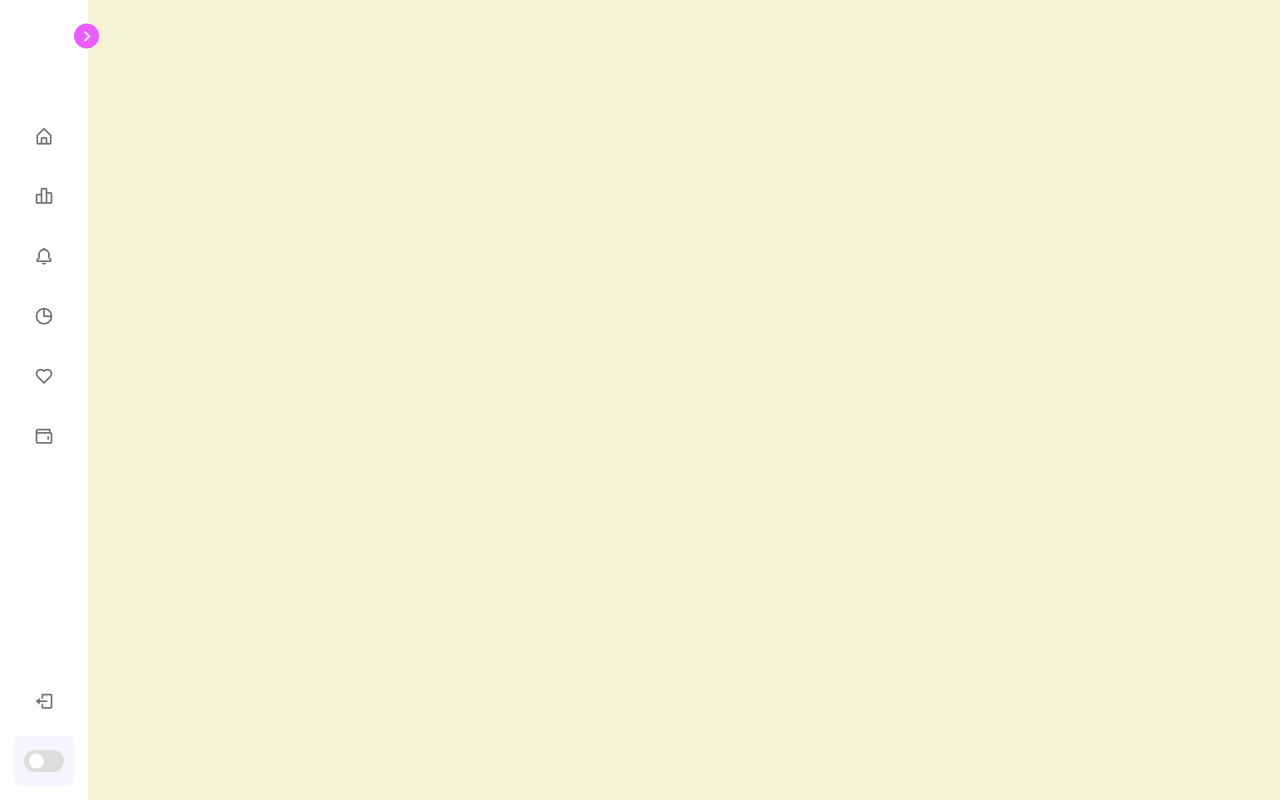
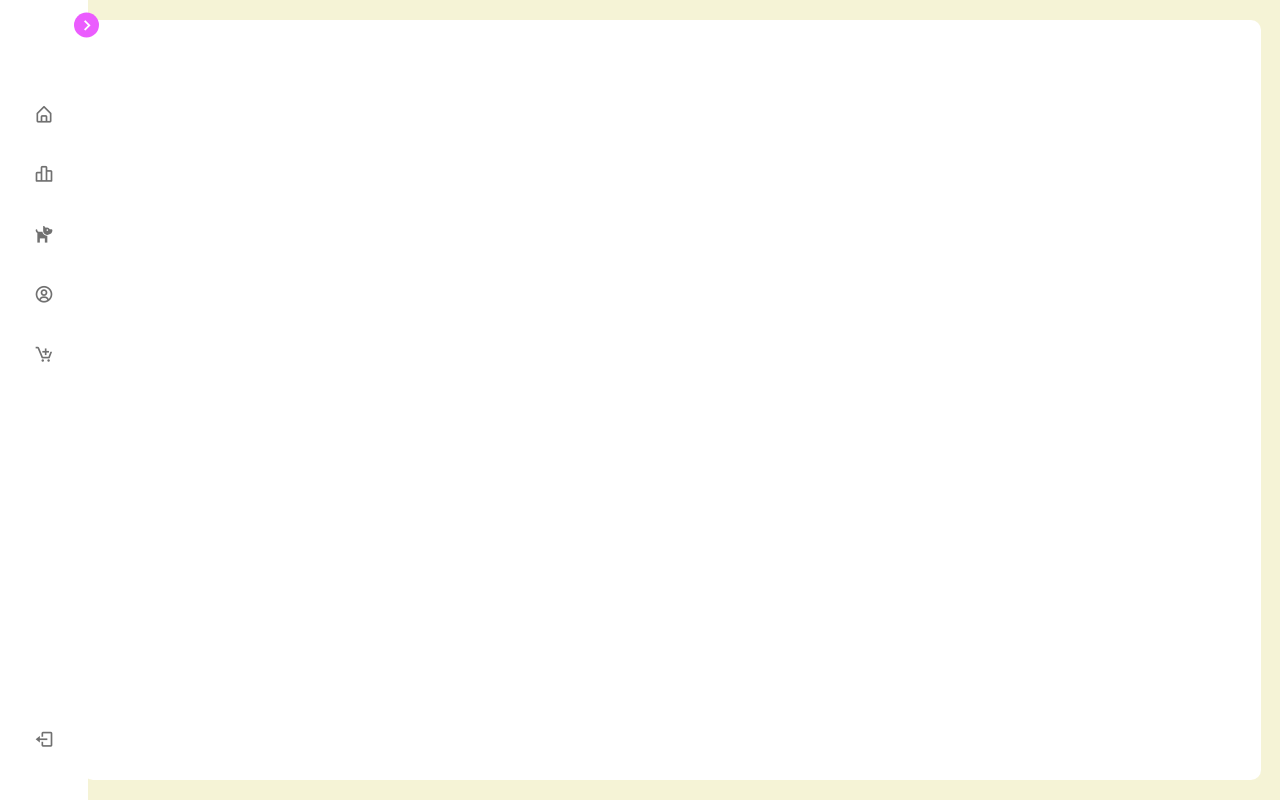
Before and after one commit to edufrasson/Pet4You, a PHP site: template App/View/modules/Cliente/NovoCliente.php in a window 1280 px wide. Run offline with PHP 8.4, Linux system fonts and the light colour scheme; the template is opened without the code that fills it, so the values that code supplies are empty.

Commit message:
feat: estruturando nav e container

```diff
--- a/App/View/css/global.css
+++ b/App/View/css/global.css
@@ -6,3 +6,33 @@
   box-sizing: border-box;
   font-family: "Poppins" , sans-serif;
 }
+
+/* Main */
+
+body{
+  display: flex;
+  justify-content: space-around;
+}
+
+.main-container{
+  margin-left: 5%;
+  width: 92vw;
+  height: 100vh;
+  display: flex;
+  justify-content: center;
+  align-items: center;
+  transition: 0.2s;
+}
+
+.main-alt-size{
+  width: 84vw;
+  margin-left: 13%;
+  transition: 0.2s;
+}
+
+.container-card{
+  width: 100%;
+  height: 95%;
+  background-color: white;
+  border-radius: 10px;
+}
--- a/App/View/css/navbar.css
+++ b/App/View/css/navbar.css
@@ -126,7 +126,8 @@ header .image-text .profession{
     justify-content: center;
     font-size: 22px;
     cursor: pointer;
-    transition: var(--tran-05);
+    /*transition: var(--tran-05);*/
+    transition: 0.2s;
 }
 body.dark .sidebar header .toggle{
     color: var(--text-color);
--- a/App/View/includes/css_config.php
+++ b/App/View/includes/css_config.php
@@ -6,4 +6,4 @@
 <link rel="stylesheet" href="./../../View/bootstrap/css/bootstrap.min.css">
 <link rel="stylesheet" href="View/css/global.css">
 <link rel="stylesheet" href="View/css/navbar.css">
-<link href='https://unpkg.com/boxicons@2.0.7/css/boxicons.min.css' rel='stylesheet'>
+<link href='https://unpkg.com/boxicons@2.1.4/css/boxicons.min.css' rel='stylesheet'>
--- a/App/View/includes/js_config.php
+++ b/App/View/includes/js_config.php
@@ -2,6 +2,7 @@
     Este é um arquivo responsável por armazenar itens relacionados ao js da
     sua aplicação, seja ele links de frameworks e muito mais.
 -->
+<script src="https://unpkg.com/boxicons@2.1.4/dist/boxicons.js"></script>
 
 <script src="./../../View/bootstrap/js/bootstrap.bundle.min.js"></script>
 
@@ -13,8 +14,10 @@
       searchBtn = body.querySelector(".search-box"),
       modeSwitch = body.querySelector(".toggle-switch"),
       modeText = body.querySelector(".mode-text");
+      mainContainer = body.querySelector(".main-container");
 toggle.addEventListener("click" , () =>{
     sidebar.classList.toggle("close");
+    mainContainer.classList.toggle("main-alt-size");
 })
 searchBtn.addEventListener("click" , () =>{
     sidebar.classList.remove("close");
--- a/App/View/includes/navbar.php
+++ b/App/View/includes/navbar.php
@@ -5,8 +5,8 @@
                 <!--<img src="logo.png" alt="">-->
             </span>
             <div class="text logo-text">
-                <span class="name">Codinglab</span>
-                <span class="profession">Web developer</span>
+                <span class="name">PET4YOU</span>
+
             </div>
         </div>
         <i class='bx bx-chevron-right toggle'></i>
@@ -23,33 +23,28 @@
             <li class="nav-link">
                 <a href="#">
                     <i class='bx bx-bar-chart-alt-2 icon'></i>
-                    <span class="text nav-text">Revenue</span>
+                    <span class="text nav-text">Produtos</span>
                 </a>
             </li>
             <li class="nav-link">
                 <a href="#">
-                    <i class='bx bx-bell icon'></i>
-                    <span class="text nav-text">Notifications</span>
+                    <i class='bx bxs-dog icon'></i>
+                    <span class="text nav-text">Pet</span>
                 </a>
             </li>
             <li class="nav-link">
                 <a href="#">
-                    <i class='bx bx-pie-chart-alt icon'></i>
-                    <span class="text nav-text">Analytics</span>
+                    <i class='bx bx-user-circle icon'></i>
+                    <span class="text nav-text">Cliente</span>
                 </a>
             </li>
             <li class="nav-link">
                 <a href="#">
-                    <i class='bx bx-heart icon'></i>
-                    <span class="text nav-text">Likes</span>
+                    <i class='bx bx-cart-add icon'></i>
+                    <span class="text nav-text">Nova Venda</span>
                 </a>
             </li>
-            <li class="nav-link">
-                <a href="#">
-                    <i class='bx bx-wallet icon'></i>
-                    <span class="text nav-text">Wallets</span>
-                </a>
-            </li>
+
 
         </div>
         <div class="bottom-content">
@@ -59,16 +54,6 @@
                     <span class="text nav-text">Logout</span>
                 </a>
             </li>
-            <li class="mode">
-                <div class="sun-moon">
-                    <i class='bx bx-moon icon moon'></i>
-                    <i class='bx bx-sun icon sun'></i>
-                </div>
-                <span class="mode-text text">Dark mode</span>
-                <div class="toggle-switch">
-                    <span class="switch"></span>
-                </div>
-            </li>
 
         </div>
     </div>
--- a/App/View/modules/Cliente/NovoCliente.php
+++ b/App/View/modules/Cliente/NovoCliente.php
@@ -10,8 +10,12 @@
 
 <body>
 
-        <?php include 'View/includes/navbar.php' ?>
+    <?php include 'View/includes/navbar.php' ?>
+    <main class="main-container">
+        <div class="container-card">
 
+        </div>
+    </main>
 
     <?php include 'View/includes/js_config.php' ?>
 </body>
```
Also changed, not shown: App/View/modules/Pet/ListarPet.php (added), 2 other files.
